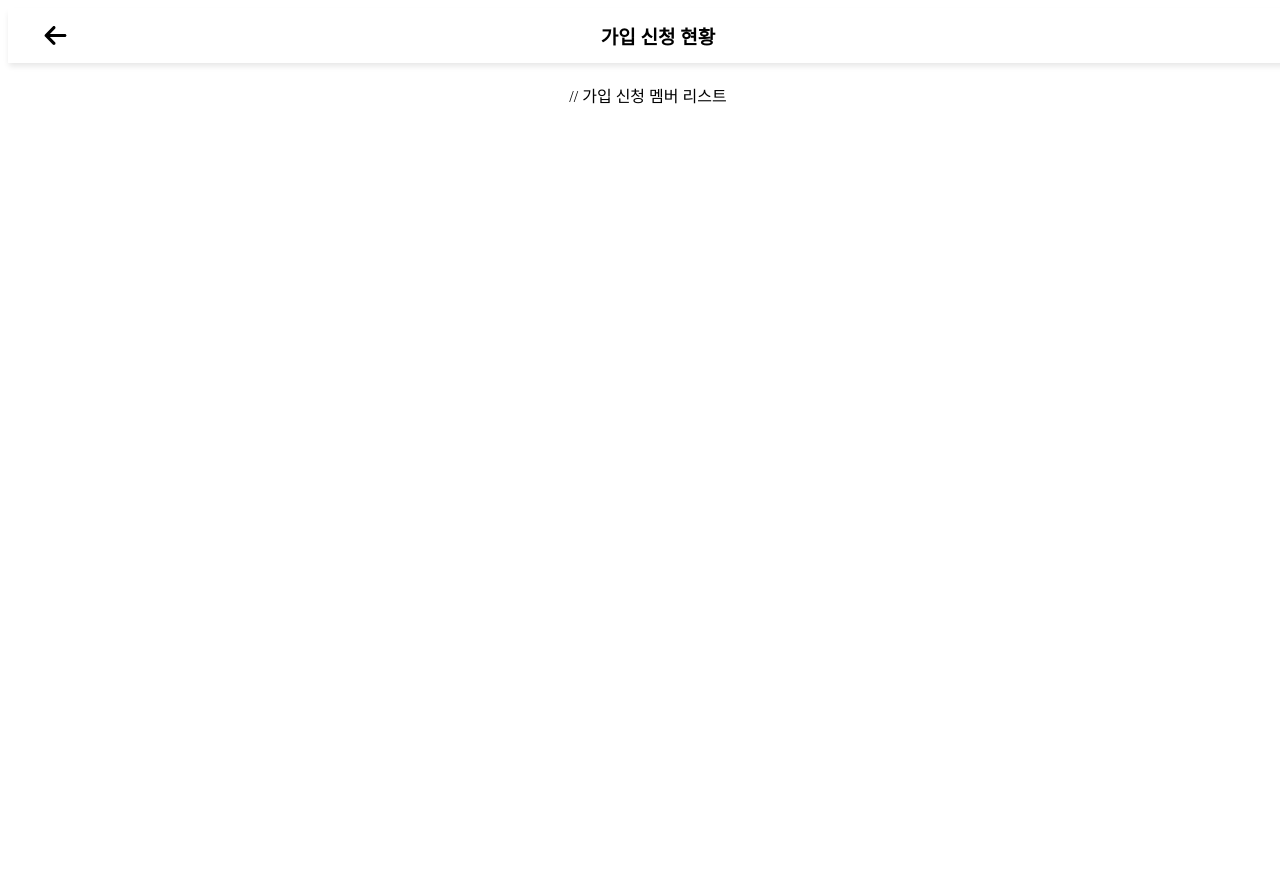
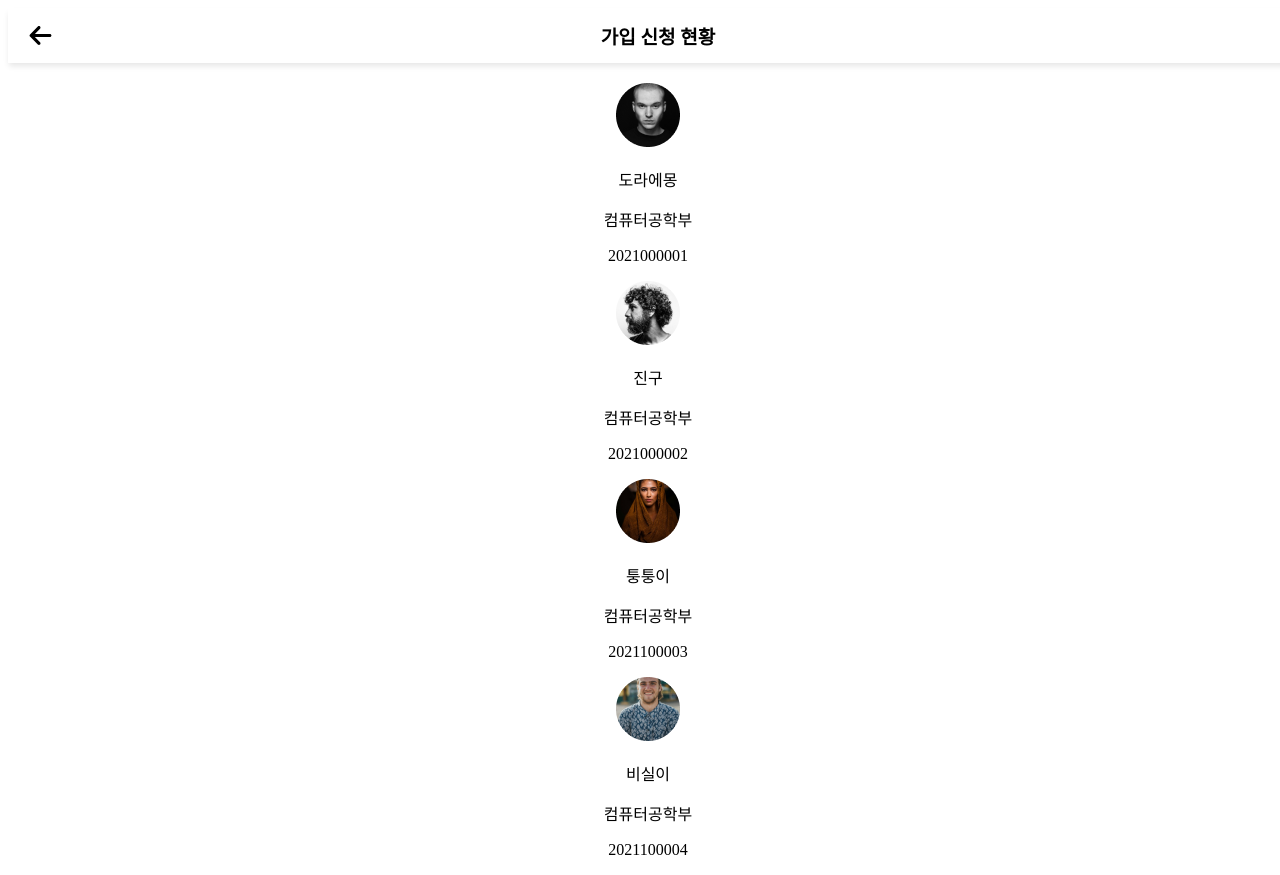
Before and after one commit to KDT-Club/frontend, a React (Create React App) app: page /member_request in a window 1280 px wide. Before the commit the page ends 816 px from the top, so only its background shows below. Built offline with nearby package versions, Linux system fonts and the light colour scheme; the HTML template or start-up script is replaced by a standard one.

Commit message:
가입 신청 현황

```diff
--- a/src/pages/myclub/member_manage/member_request/Member_request.jsx
+++ b/src/pages/myclub/member_manage/member_request/Member_request.jsx
@@ -1,24 +1,44 @@
-import React from "react";
+import React, {useState} from "react";
 import {useNavigate} from "react-router-dom";
 import {FaArrowLeft} from "react-icons/fa6";
+import member_info_data from "../../../../data/member_info_data.jsx";
 
 function Member_request() {
     const navigate = useNavigate();
+    let [list] = useState(member_info_data);
 
     return (
         <div className="Member_request">
             <div className="header">
                 <FaArrowLeft
-                    style={{fontSize: '25px', strokeWidth: '0.1', cursor: 'pointer', marginLeft: '15px'}}
+                    style={{fontSize: '25px', strokeWidth: '0.1', cursor: 'pointer'}}
                     onClick={() => navigate(-1)}
                 />
                 <p>가입 신청 현황</p>
             </div>
             <div className="request_member_list">
-                // 가입 신청 멤버 리스트
+                {
+                    list.map((a, i) => {
+                        return (
+                            <List img={a.img} name={a.name} major={a.major} studentNum={a.studentNum} link={a.link} />
+                        )
+                    })
+                }
             </div>
         </div>
     )
 }
 
+function List({ img, name, major, studentNum, link }) {
+    const navigate = useNavigate();
+    return (
+        <div className="request_member_item" onClick={() => navigate(link)}>
+            <img src={img} />
+            <p>{name}</p>
+            <p>{major}</p>
+            <p>{studentNum}</p>
+        </div>
+    );
+}
+
 export default Member_request;
```
